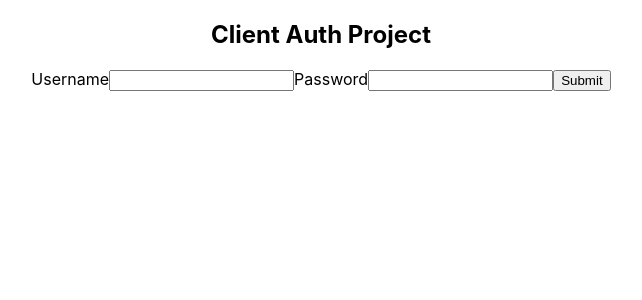
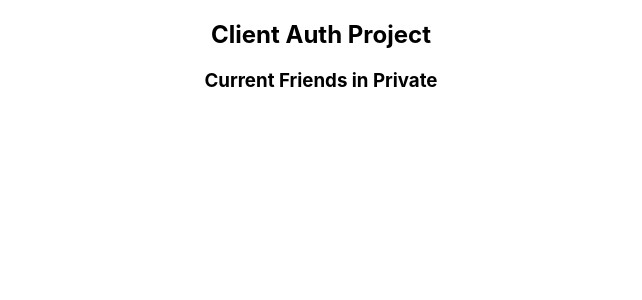
Before and after one commit to bloominstituteoftechnology/web-module-project-client-auth, a React (Create React App) app in the folder friends/: page /friends in a window 1280 px wide. Shown: the top 300 px of the page, without its empty margins (319-961 px from the left). Built offline with nearby package versions, Linux system fonts and the light colour scheme; no server answers; sample sign-in values are in the browser's storage.

Commit message:
authenticaiton working for Friends now making an API Call within the Private Route

```diff
--- a/friends/src/App.js
+++ b/friends/src/App.js
@@ -2,16 +2,15 @@ import React from "react"
 import "./App.css"
 import Login from "./components/Login"
 import { BrowserRouter as Router, Route, Switch } from "react-router-dom"
-
+import PrivateRoute from "./components/PrivateRoute"
+import FriendsList from "./components/FriendsList"
 function App() {
   return (
     <Router>
       <div className="App">
         <h2>Client Auth Project</h2>
         <Switch>
-          {/* <Route path="/friends">
-            <Friends />
-          </Route> */}
+          <PrivateRoute path="/friends" component={FriendsList}></PrivateRoute>
 
           <Route path="/login">
             <Login />
--- /dev/null
+++ b/friends/src/components/FriendsList.js
@@ -0,0 +1,26 @@
+import axios from "axios"
+import React, { useState, useEffect } from "react"
+
+const FriendsList = (props) => {
+  const [friends, setFriends] = useState()
+
+  useEffect(() => {
+    axios
+      .get("http://localhost:5000/api/friend")
+      .then((res) => {
+        console.log(res)
+      })
+      .catch((error) => {
+        console.log({ error })
+      })
+  }, [])
+
+  return (
+    <div>
+      <h3>Current Friends in Private </h3>
+      {}
+    </div>
+  )
+}
+
+export default FriendsList
--- a/friends/src/components/Login.js
+++ b/friends/src/components/Login.js
@@ -1,9 +1,10 @@
 import axios from "axios"
 import React, { useState } from "react"
-
+import { useHistory } from "react-router"
 const initialValues = { username: "", password: "" }
 
 const Login = () => {
+  const { push } = useHistory()
   const [formValues, setFormValues] = useState(initialValues)
 
   const handleChanges = (e) => {
@@ -13,9 +14,11 @@ const Login = () => {
   const handleSubmit = (e) => {
     e.preventDefault()
     axios
-      .get("http://localhost:5000/api/login")
+      .post("http://localhost:5000/api/login", formValues)
       .then((res) => {
         console.log(res)
+        window.localStorage.setItem("token", res.data.payload)
+        push("/friends")
       })
       .catch((error) => {
         console.log(error)
--- /dev/null
+++ b/friends/src/components/PrivateRoute.js
@@ -0,0 +1,19 @@
+import React from "react"
+import { Route, Redirect } from "react-router-dom"
+
+const PrivateRoute = ({ component: Component, ...rest }) => {
+  return (
+    <Route
+      {...rest}
+      render={() => {
+        if (window.localStorage.getItem("token")) {
+          return <Component />
+        } else {
+          return <Redirect to="/login" />
+        }
+      }}
+    />
+  )
+}
+
+export default PrivateRoute
--- a/package.json
+++ b/package.json
@@ -8,6 +8,7 @@
     "body-parser": "^1.19.0",
     "cors": "^2.8.5",
     "express": "^4.17.1",
+    "react-router": "^6.0.2",
     "react-router-dom": "^6.0.2"
   },
   "devDependencies": {
```
Also changed, not shown: 1 other file (tests, documents, lock files or other folders).
